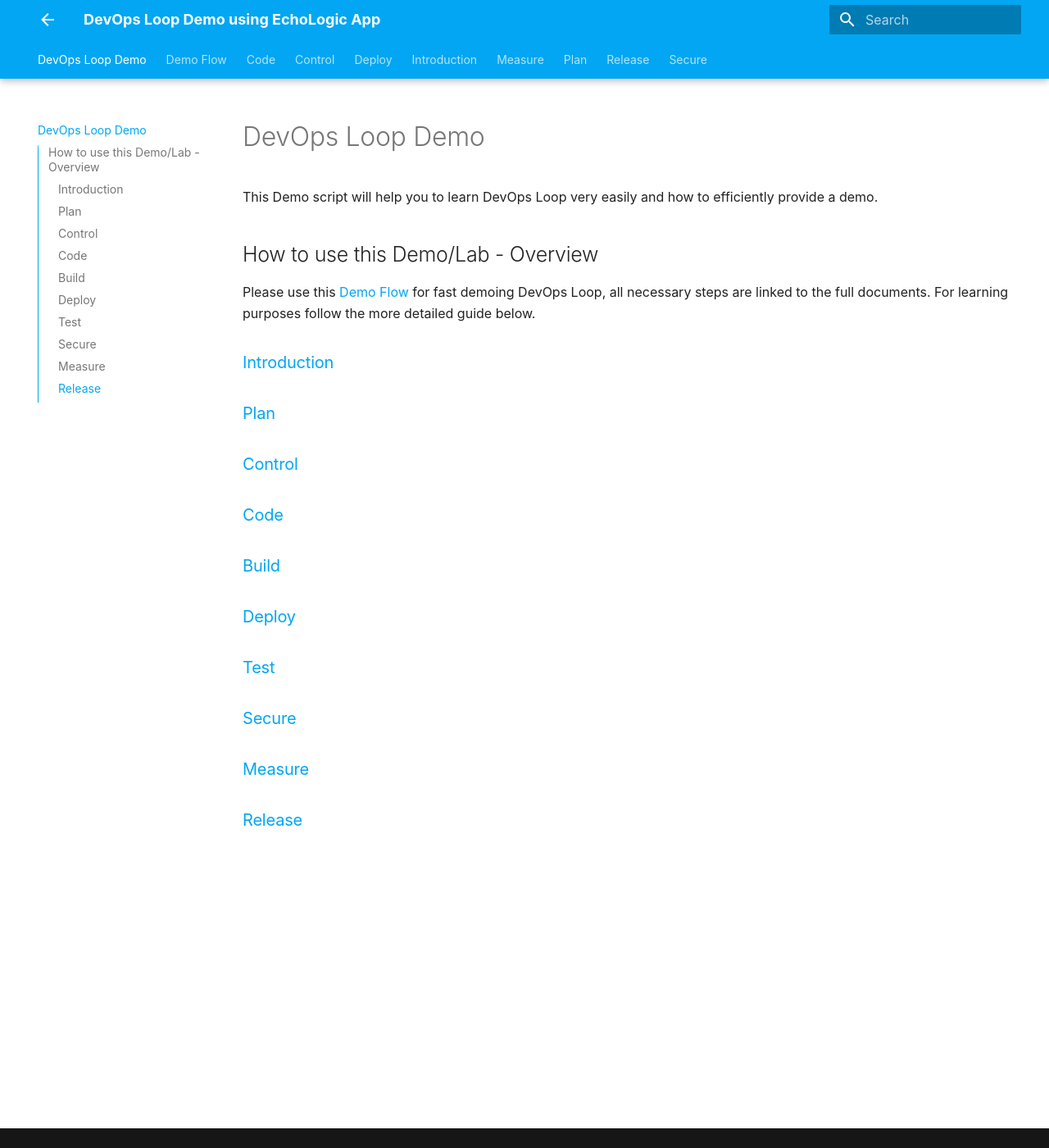
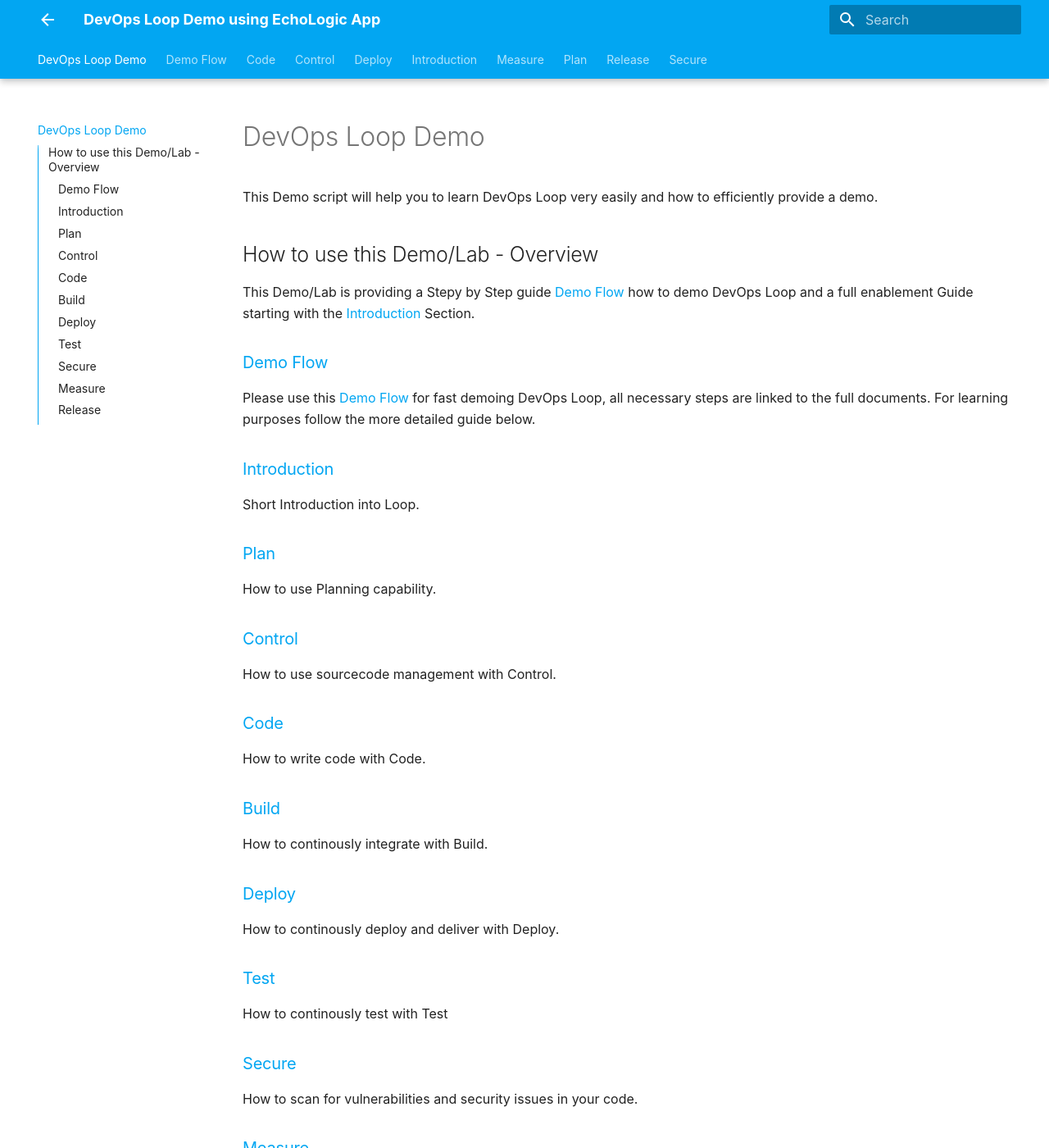
Before and after one commit to DevOpsAutomationLabs/EchoLogic_DemoApp, an MkDocs documentation site: the page built from docs/index.md, in a window 1280 px wide and 1400 px high. Shown: the whole window at 82% size. Built offline with MkDocs 1.6.1 and Material for MkDocs 9.7.7, drawn with Linux system fonts in a browser that asks for light colours; some of the changed text lies outside the part shown.

Commit message:
a few additional updates

```diff
--- a/docs/index.md
+++ b/docs/index.md
@@ -4,24 +4,48 @@
 
 ## How to use this Demo/Lab - Overview
 
+This Demo/Lab is providing a Stepy by Step guide [Demo Flow](demoflow.md) how to demo DevOps Loop and a full enablement Guide starting with the [Introduction](introduction/index.md) Section.
+
+### [Demo Flow](demoflow.md)
+
 Please use this [Demo Flow](demoflow.md) for fast demoing DevOps Loop, all necessary steps are linked to the full documents. For learning purposes follow the more detailed guide below.
 
 ### [Introduction](introduction/index.md)
 
+Short Introduction into Loop.
+
 ### [Plan](plan/index.md)
+
+How to use Planning capability.
 
 ### [Control](control/index.md)
 
+How to use sourcecode management with Control.
+
 ### [Code](code/index.md)
+
+How to write code with Code.
 
 ### [Build](build/index.md)
 
+How to continously integrate with Build.
+
 ### [Deploy](deploy/index.md)
+
+How to continously deploy and deliver with Deploy.
 
 ### [Test](test/index.md)
 
+How to continously test with Test
+
 ### [Secure](secure/index.md)
+
+How to scan for vulnerabilities and security issues in your code.
 
 ### [Measure](measure/index.md)
 
+How to measure your value creation.
+
 ### [Release](release/index.md)
+
+How to release and report.
```
Also changed, not shown: README.md (+5 -1 lines), docs/demoflow.md (+3 -3 lines), docs/deploy/index.md (+10 -3 lines), docs/introduction/index.md (+4 -0 lines), docs/plan/boards/index.md (+4 -0 lines).
